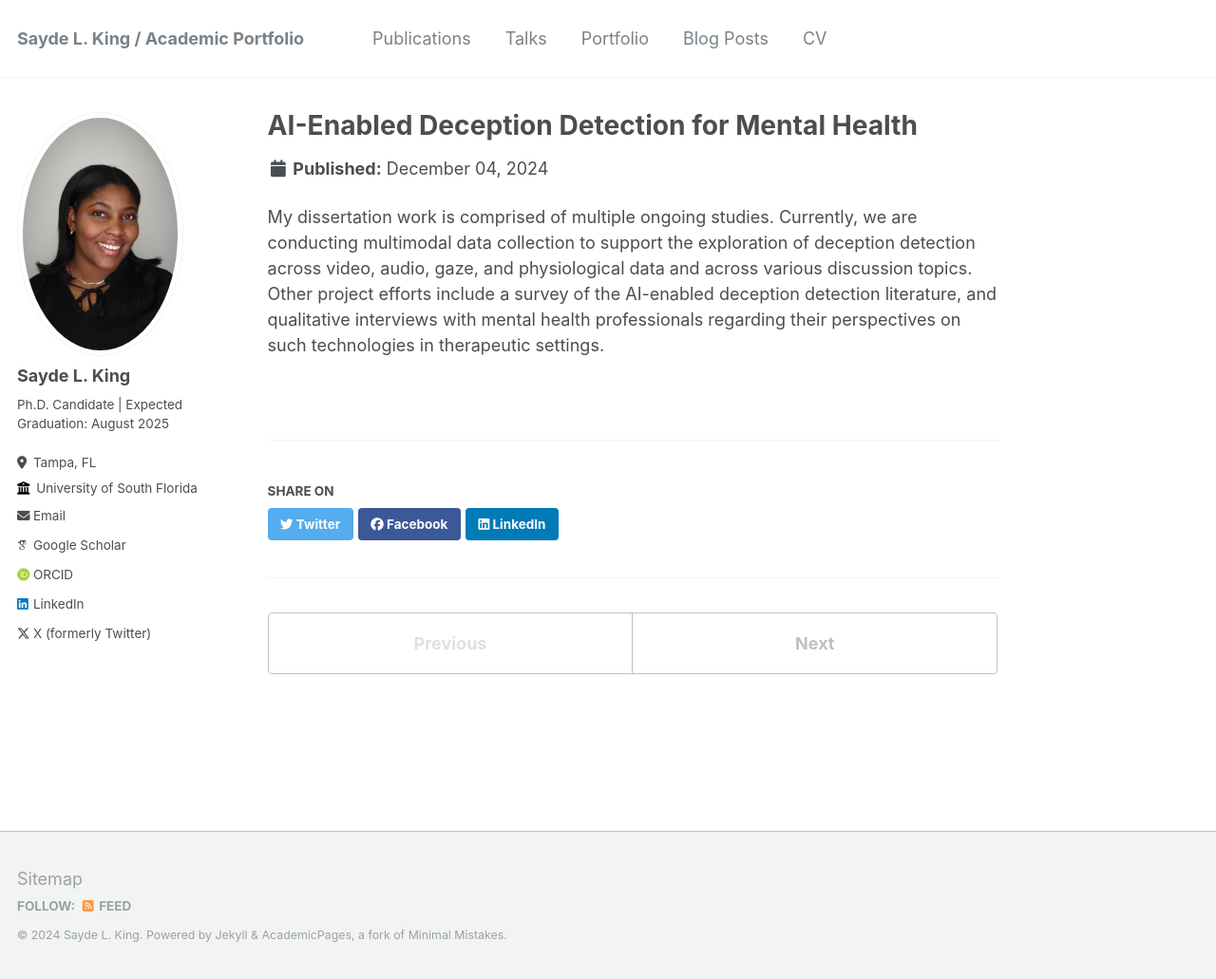
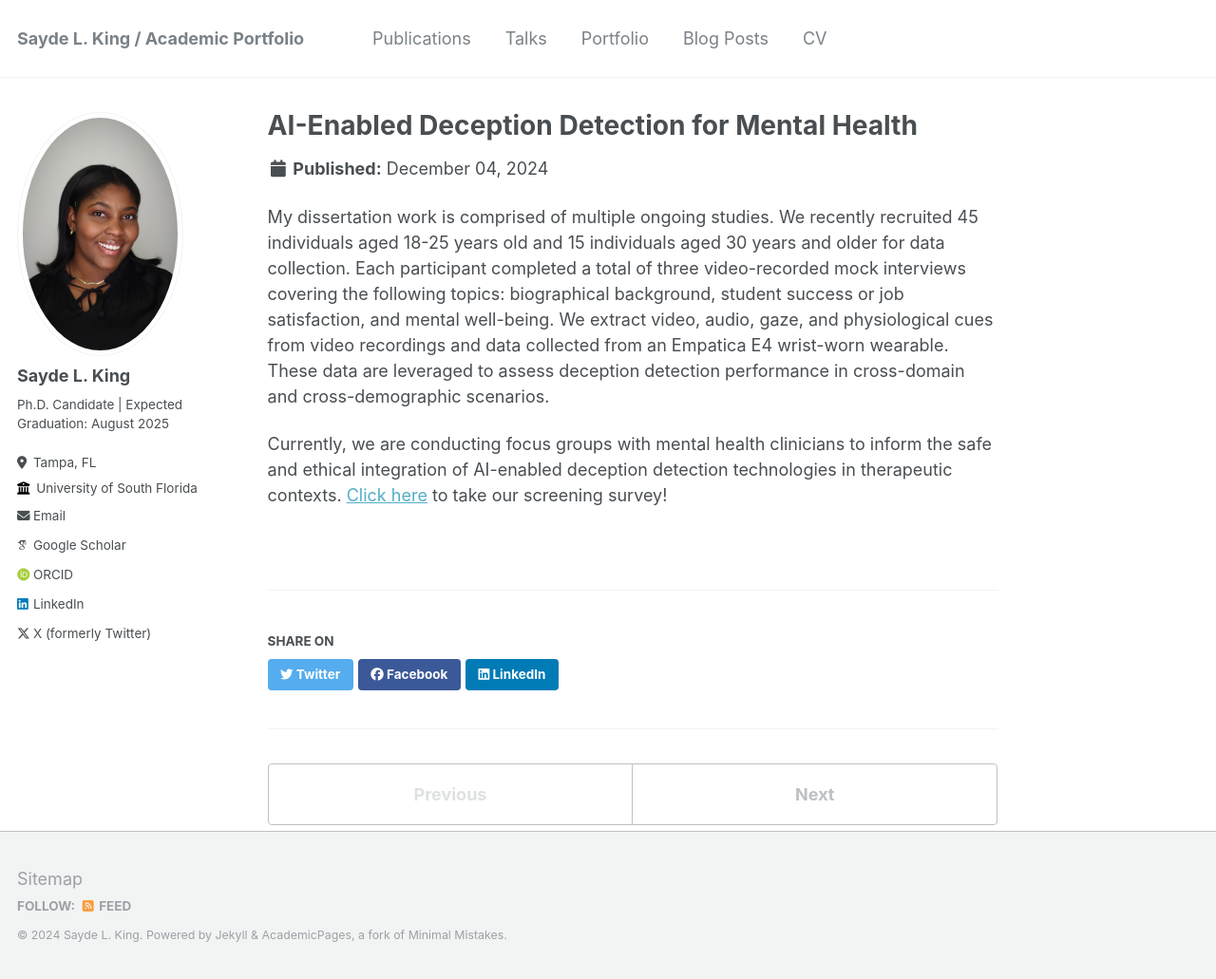
Before and after one commit to saydeking/saydeking.github.io, a Jekyll site: the page built from _portfolio/portfolio-1.md, in a window 1280 px wide and 1031 px high. Shown: the whole window at 95% size. Built offline with Jekyll 4.4.1, drawn with Linux system fonts in a browser that asks for light colours; some web fonts are replaced.

Commit message:
update on thesis

```diff
--- a/_portfolio/portfolio-1.md
+++ b/_portfolio/portfolio-1.md
@@ -4,4 +4,7 @@ excerpt: "Dissertation Research<br/><img src='/images/featured.jpg'>"
 collection: portfolio
 ---
 
-My dissertation work is comprised of multiple ongoing studies. Currently, we are conducting multimodal data collection to support the exploration of deception detection across video, audio, gaze, and physiological data and across various discussion topics. Other project efforts include a survey of the AI-enabled deception detection literature, and qualitative interviews with mental health professionals regarding their perspectives on such technologies in therapeutic settings.
+My dissertation work is comprised of multiple ongoing studies. We recently recruited 45 individuals aged 18-25 years old and 15 individuals aged 30 years and older for data collection.
+Each participant completed a total of three video-recorded mock interviews covering the following topics: biographical background, student success or job satisfaction, and mental well-being. We extract video, audio, gaze, and physiological cues from video recordings and data collected from an Empatica E4 wrist-worn wearable. These data are leveraged to assess deception detection performance in cross-domain and cross-demographic scenarios.
+
+Currently, we are conducting focus groups with mental health clinicians to inform the safe and ethical integration of AI-enabled deception detection technologies in therapeutic contexts. [Click here](https://usf.az1.qualtrics.com/jfe/form/SV_3sYYRG4piad60VU) to take our screening survey!
```
